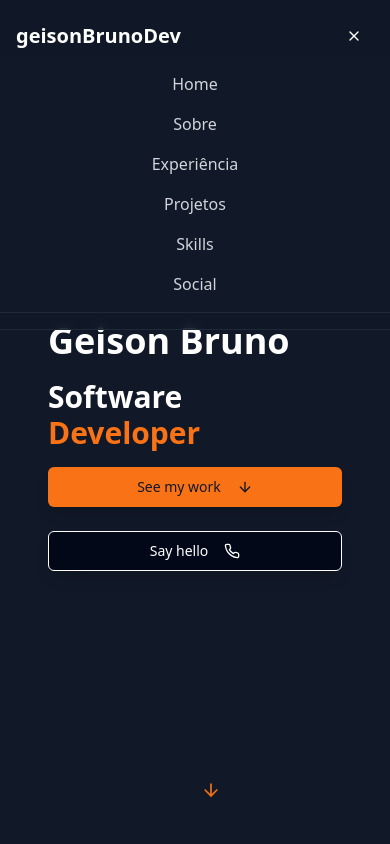
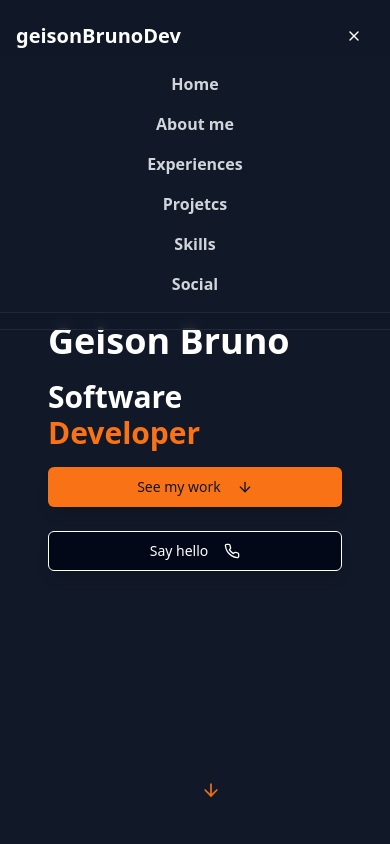
Before and after one commit to geisonbruno/my-portfolio, a React (Vite) app: page / in a window 390 px wide. Both pictures are taken after a click on the button 354 px from the left and 36 px from the top of the page. Shown: the top 844 px of the page. Built offline with nearby package versions, Linux system fonts and the light colour scheme.

Commit message:
translate: words english Header

```diff
--- a/src/components/Header.tsx
+++ b/src/components/Header.tsx
@@ -91,7 +91,7 @@ const Header = () => {
 
       {/* Menu mobile */}
       {isMenuOpen && (
-        <div className="md:hidden bg-background dark:bg-gray-900 py-4 px-4 border-b dark:border-gray-800">
+        <div className="md:hidden bg-background dark:bg-gray-900 py-4 px-4 border-b dark:border-gray-800 font-bold">
           <nav>
             <ul className="flex flex-col items-center space-y-4">
               <li>
@@ -107,7 +107,7 @@ const Header = () => {
                   onClick={() => scrollToSection("sobre")}
                   className="w-full text-left text-foreground dark:text-gray-300 hover:text-primary dark:hover:text-orange-500 transition-colors"
                 >
-                  Sobre
+                  About me
                 </button>
               </li>
               <li>
@@ -115,7 +115,7 @@ const Header = () => {
                   onClick={() => scrollToSection("experience")}
                   className="w-full text-left text-foreground dark:text-gray-300 hover:text-primary dark:hover:text-orange-500 transition-colors"
                 >
-                  Experiência
+                  Experiences
                 </button>
               </li>
               <li>
@@ -123,7 +123,7 @@ const Header = () => {
                   onClick={() => scrollToSection("projetos")}
                   className="w-full text-left text-foreground dark:text-gray-300 hover:text-primary dark:hover:text-orange-500 transition-colors"
                 >
-                  Projetos
+                  Projetcs
                 </button>
               </li>
               <li>
```
